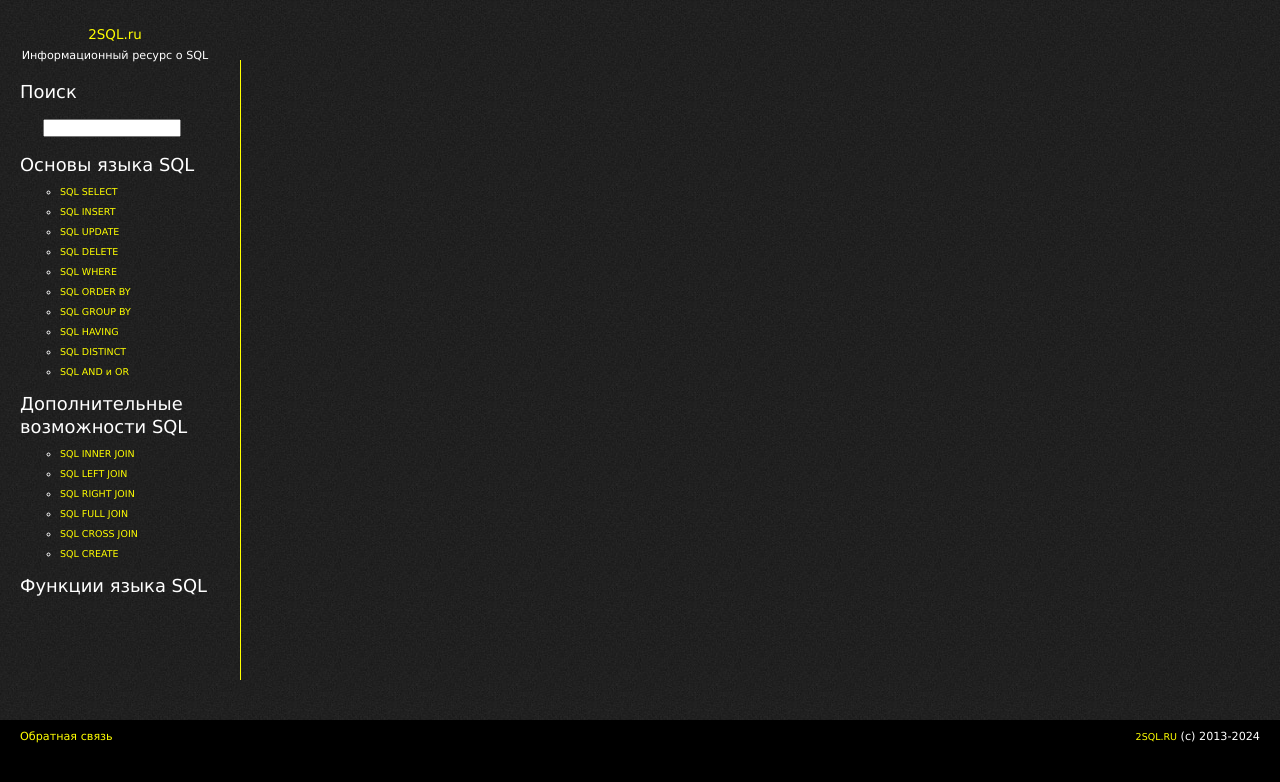
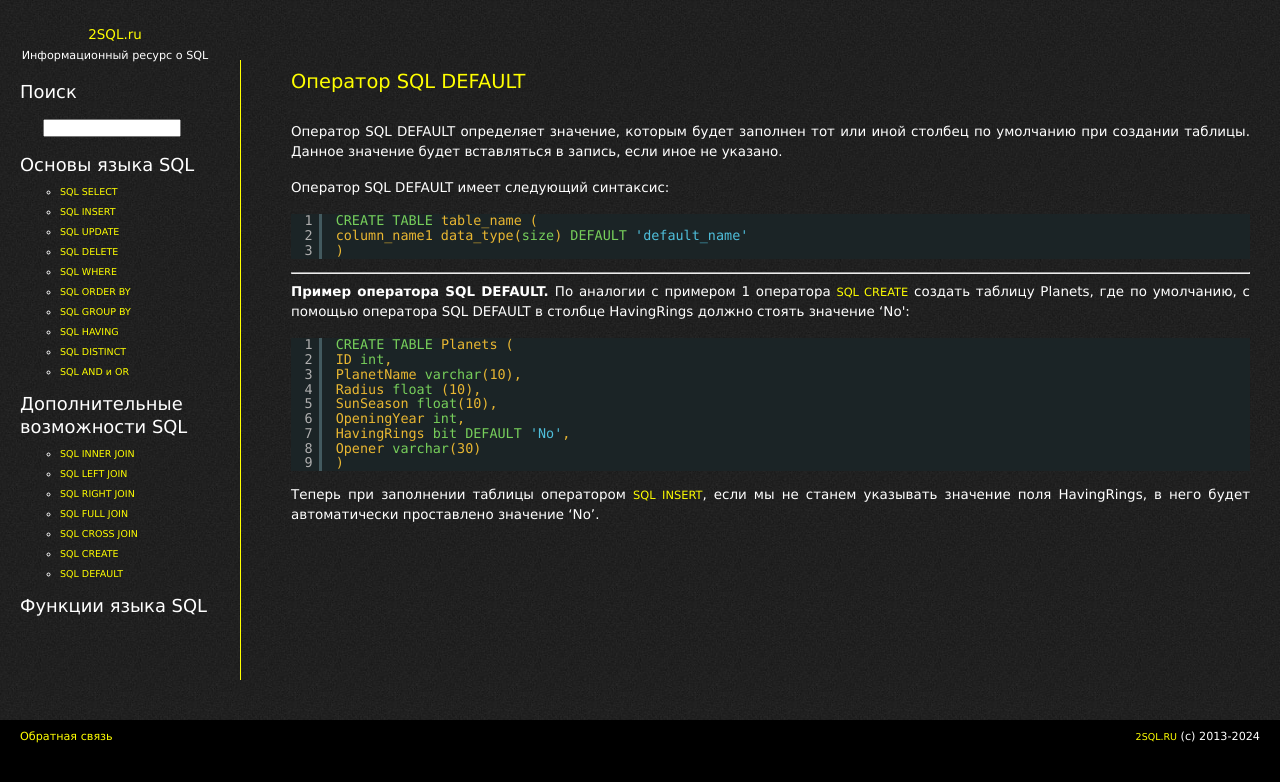
Before and after one commit to DarKsandr/2sql, a Vue app: page /#/advanced/sql-default in a window 1280 px wide. Shown: the top 782 px of the page. Built offline with nearby package versions, Linux system fonts and the light colour scheme; no server answers.

Commit message:
page sql default

```diff
--- /dev/null
+++ b/src/pages/SqlDefault.vue
@@ -0,0 +1,31 @@
+<script setup>
+
+</script>
+
+<template>
+  <p>Оператор SQL DEFAULT определяет значение, которым будет заполнен тот или иной столбец по умолчанию при создании таблицы. Данное значение будет вставляться в запись, если иное не указано.</p>
+  <p>Оператор SQL DEFAULT имеет следующий синтаксис:</p>
+  <pre class="brush: sql; title: ; notranslate" title="">
+CREATE TABLE table_name (
+column_name1 data_type(size) DEFAULT 'default_name'
+)
+</pre>
+  <hr/>
+  <p><strong>Пример оператора SQL DEFAULT. </strong>По аналогии с примером 1 оператора <a title="Оператор SQL CREATE - примеры использования" href="https://web.archive.org/web/20231208195712/http://2sql.ru/advanced/sql-create/" target="_blank">SQL CREATE</a> создать таблицу Planets, где по умолчанию, с помощью оператора SQL DEFAULT в столбце HavingRings должно стоять значение &#8216;No':</p>
+  <pre class="brush: sql; title: ; notranslate" title="">
+CREATE TABLE Planets (
+ID int,
+PlanetName varchar(10),
+Radius float (10),
+SunSeason float(10),
+OpeningYear int,
+HavingRings bit DEFAULT 'No',
+Opener varchar(30)
+)
+</pre>
+  <p>Теперь при заполнении таблицы оператором <a title="Оператор SQL INSERT - примеры использования" href="https://web.archive.org/web/20231208195712/http://2sql.ru/basic/sql-insert/" target="_blank">SQL INSERT</a>, если мы не станем указывать значение поля HavingRings, в него будет автоматически проставлено значение &#8216;No&#8217;.</p>
+</template>
+
+<style scoped>
+
+</style>
--- a/src/routes.js
+++ b/src/routes.js
@@ -114,6 +114,13 @@ export const advanced = [
             text: 'SQL CREATE',
         }, component: () => import('./pages/SqlCreate.vue')
     },
+    {
+        path: '/advanced/sql-default', name: 'sql-default', meta: {
+            title: 'Оператор SQL DEFAULT: примеры, синтаксис',
+            h1: 'Оператор SQL DEFAULT',
+            text: 'SQL DEFAULT',
+        }, component: () => import('./pages/SqlDefault.vue')
+    },
 ];
 export const functions = [];
 
```
